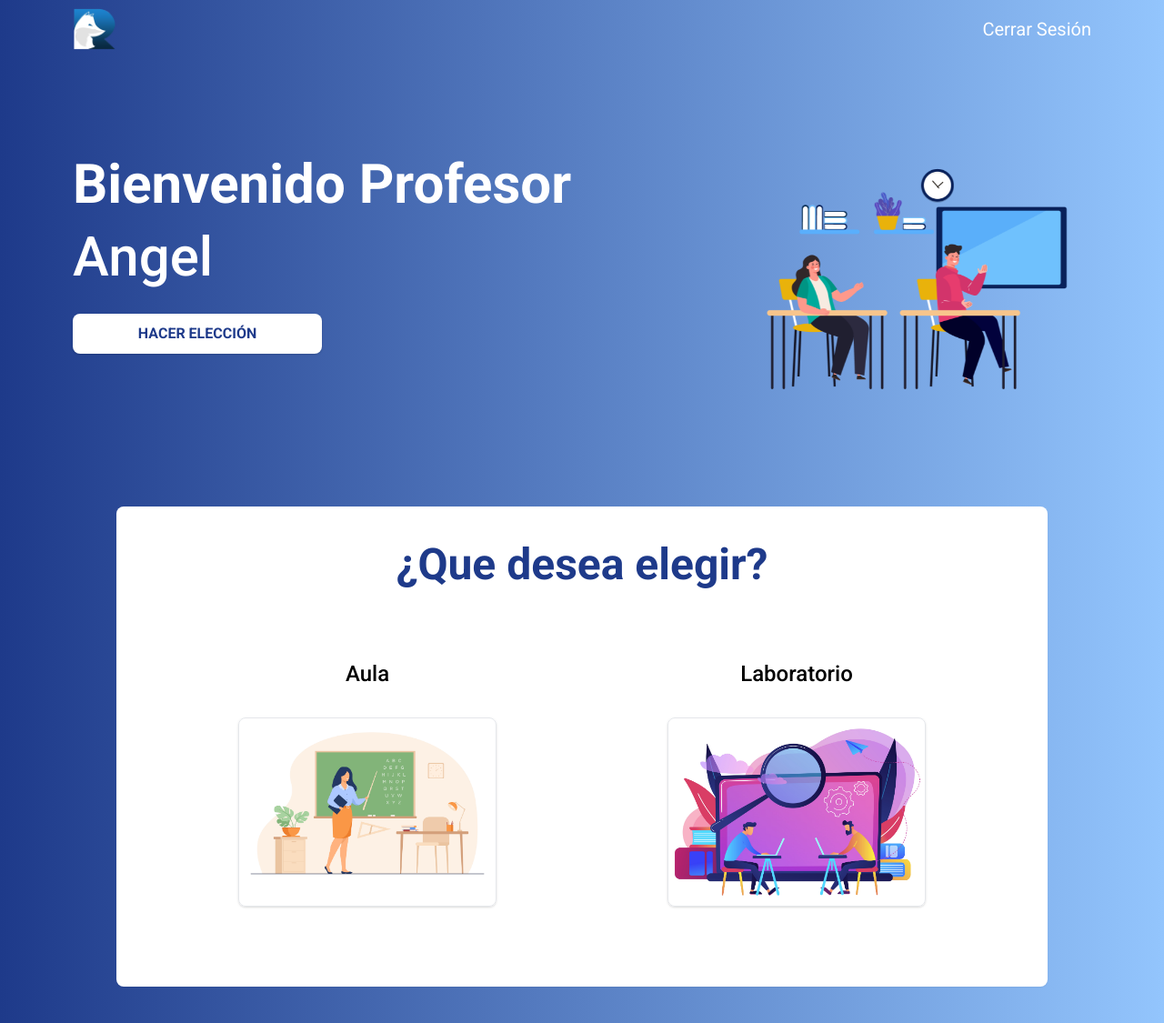
After one commit to AngelBzDev/ral_v2.0, a PHP site: page /views/home.html in a window 1280 px wide. The commit adds this page. Shown: the whole page at 91% size. Run offline with PHP 8.4, Linux system fonts and the light colour scheme; style sheets or scripts are compiled from the project's sources.

Commit message:
Pagina home al 80%

```diff
--- a/css/estilos.css
+++ b/css/estilos.css
@@ -56,3 +56,38 @@
       transform: translateY(0);
    }
 }
+
+#banner{
+   position: relative;
+}
+
+/* #banner::before{
+   content: '';
+   position: absolute;
+   background-color: black;
+   top: 0;
+   bottom: 0;
+   right: 0;
+   left: 0;
+   opacity: .5;
+} */
+
+/* .cards{
+   position: relative;;
+}
+
+.cards::before{
+   content: '';
+   position: absolute;
+   background-color: black;
+   top: 0;
+   bottom: 0;
+   right: 0;
+   left: 0;
+   opacity: .2;
+}
+
+.cards-p{
+   top: 50%;
+   right: 50%;
+} */
--- a/index.html
+++ b/index.html
@@ -32,7 +32,7 @@
             <p id="titulo" class="p-2 text-lg font-bold text-white transition duration-500 ease-in-out transform bg-blue-900 border-b border-blue-900 rounded-lg cursor-pointer mb-7 hover:-translate-y-1 hover:scale-110">Iniciar</p>
             <p id="titulo-2" class="p-2 text-lg font-bold transition duration-500 ease-in-out transform border-b border-blue-900 rounded-lg cursor-pointer mb-7 hover:-translate-y-1 hover:scale-110">Registrarse<p>
          </div>
-         <form action="#" class="w-full mx-auto mt-6 text-left md:w-7/12 entrar" id="form-login" method="POST">
+         <form action="./views/home.html" class="w-full mx-auto mt-6 text-left md:w-7/12 entrar" id="form-login">
             <div id="iniciar-sesion">
                <div class="flex flex-col mb-5">
                   <label for="correo" class="font-medium">Correo electronico</label>
@@ -46,13 +46,13 @@
                   <input type="checkbox" name="mostrar" id="mostrar">
                   <label for="mostrar">Mostrar Contraseña</label>
                </div>
-               <button type="submit" class="w-full p-2.5 font-bold text-white uppercase transition duration-500 ease-in-out transform bg-blue-900 border rounded-lg shadow hover:-translate-y-1 hover:scale-110 mb-5 " id="btn-login">Iniciar sesión</button>
+               <input type="submit" class="w-full p-2.5 font-bold text-white uppercase transition duration-500 ease-in-out transform bg-blue-900 border rounded-lg shadow hover:-translate-y-1 hover:scale-110 mb-5" id="btn-login">Iniciar sesión</input>
                <div class="flex content-between w-full">
                   <p class="flex-1">¿No se ha registrado?</p><a class="flex-1 font-medium text-right cursor-pointer" id="registro" onclick="mostrarRegistro()">Hagalo aqui</a>
                </div>
             </div>
          </form>
-         <form action="#" class="hidden w-full mx-auto mt-6 text-left md:w-7/12 entrar" id="form-registro" method="POST">
+         <form action="./views/home.html" class="hidden w-full mx-auto mt-6 text-left md:w-7/12 entrar" id="form-registro" method="POST">
             <div id="registrarse" class="">
                <div class="block w-full md:grid md:grid-cols-2 md:gap-x-4">
                   <div class="flex flex-col mb-5">
--- /dev/null
+++ b/views/home.html
@@ -0,0 +1,51 @@
+<!DOCTYPE html>
+<html lang="es">
+<head>
+   <meta charset="UTF-8">
+   <meta http-equiv="X-UA-Compatible" content="IE=edge">
+   <meta name="viewport" content="width=device-width, initial-scale=1.0">
+   <title>RAL | Home</title>
+   <link rel="preconnect" href="https://fonts.gstatic.com">
+   <link href="https://fonts.googleapis.com/css2?family=Roboto:wght@400;500;700&display=swap" rel="stylesheet">
+   <link rel="stylesheet" href="../css/normalize.css">
+   <link rel="stylesheet" href="../css/app.css">
+   <link rel="stylesheet" href="../css/estilos.css">
+</head>
+<body class="font-serif bg-gradient-to-r from-blue-900 to-blue-300">
+   <div id="banner" class="relative w-full h-auto bg-center bg-cover bg-gradient-to-r from-blue-900 to-blue-300">
+      <header class="relative w-full arriba">
+         <nav class="container flex items-center justify-between px-4 py-2 mx-auto md:px-20">
+            <img src="../img/logo.png" alt="Logo RAL" class="w-12">
+            <a class="block text-xl text-white" href="../index.html">Cerrar Sesión</a>
+         </nav>
+      </header>
+      <div class="container items-center justify-between px-6 py-6 mx-auto md:px-20 md:py-10 md:flex">
+         <div class="relative entrar">
+            <h3 class="mb-5 text-4xl font-bold text-white md:text-6xl">Bienvenido Profesor</h3>
+            <h3 class="mb-8 text-4xl font-medium text-white md:text-6xl">Angel</h3>
+            <a href="#eleccion" class="w-auto md:w-2/4 p-2.5 font-bold text-blue-900 uppercase transition duration-500 ease-in-out transform bg-white rounded-lg shadow hover:-translate-y-1 hover:scale-110 md:mb-5 md:mt-8 my-8 block text-center">Hacer Elección</a>
+         </div>
+         <div class="w-full md:w-2/6 entrada2">
+            <img src="../img/img3.png" alt="Imagen de un profesor" class="w-full mx-auto md:w-full imagen">
+         </div>
+      </div>
+   </div>
+   <main class="container p-4 mx-auto md:px-20 md:py-10">
+      <div class="p-4 mx-2 bg-white rounded-lg shadow-sm md:mx-12 md:p-10" id="eleccion">
+         <p class="text-4xl font-bold text-center text-blue-900 md:text-5xl">¿Que desea elegir?</p>
+         <div class="grid-cols-2 my-12 md:grid">
+            <div class="flex flex-col items-center justify-between">
+               <p class="my-2 text-2xl font-medium md:my-8">Aula</p>
+               <a href="#" class="block w-full transition duration-500 ease-in-out transform bg-no-repeat bg-contain border rounded-lg shadow md:w-3/5 h-52 hover:-translate-y-1 hover:scale-110" style="background-image: url(../img/salon.jpg);">
+               </a>
+            </div>
+            <div class="flex flex-col items-center justify-between">
+               <p class="mt-5 mb-2 text-2xl font-medium md:my-8">Laboratorio</p>
+               <a href="#" class="block w-full transition duration-500 ease-in-out transform bg-no-repeat bg-contain border rounded-lg shadow md:w-3/5 h-52 hover:-translate-y-1 hover:scale-110" style="background-image: url(../img/laboratorio.jpg);">
+               </a>
+            </div>
+         </div>
+      </div>
+   </main>
+</body>
+</html>
```
Also changed, not shown: js/app.js (+7 -8 lines), img/banner.png (deleted), img/img3.png (added), img/laboratorio.jpg (added), img/profesor.png (added), img/salon.jpg (added).
